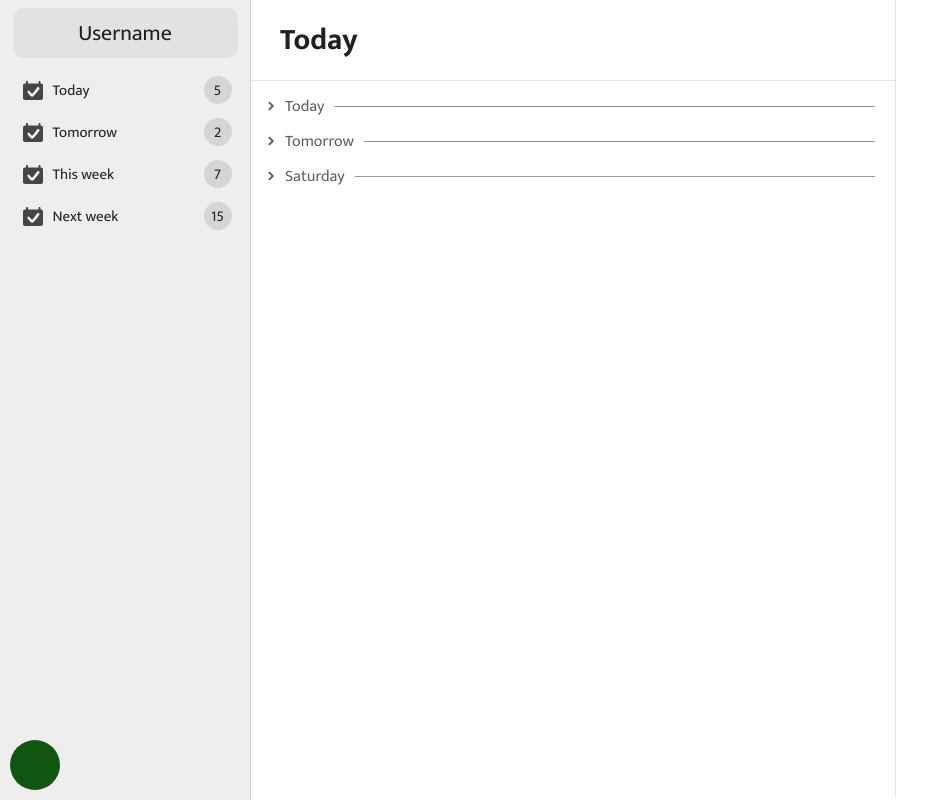
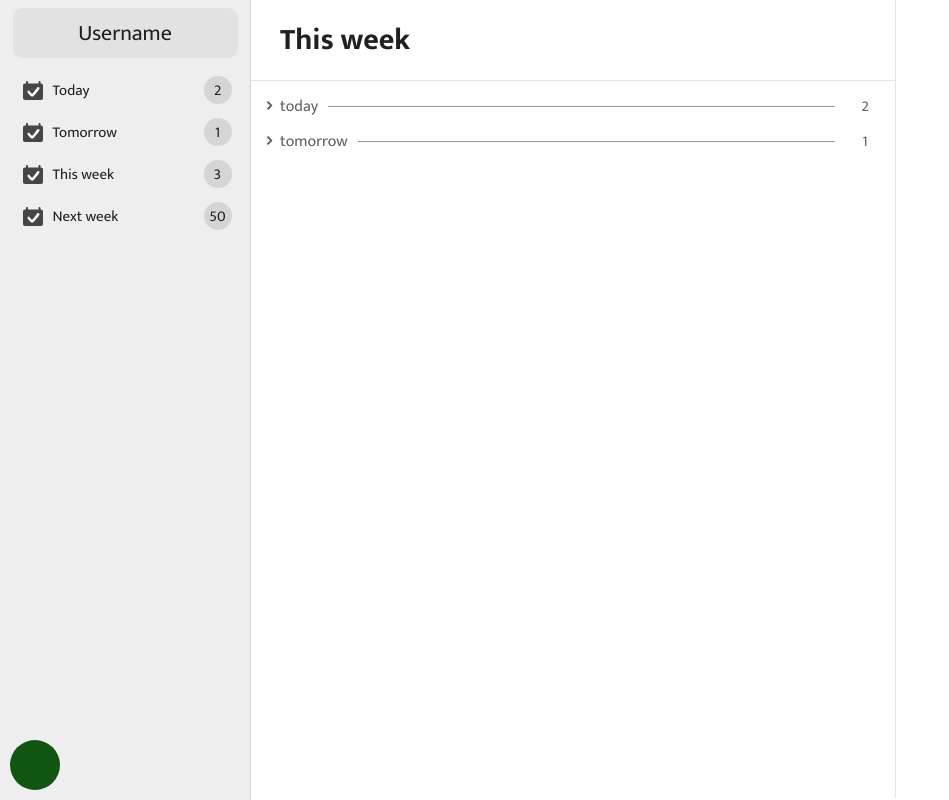
Before and after one commit to dotanek/todo, a React (Create React App) app: page / in a window 1280 px wide. Shown: the whole page, without its empty margins (0-949 px from the left). Built offline with nearby package versions, Linux system fonts and the light colour scheme.

Commit message:
Tasks are now grouped and displayed automatically.

```diff
--- a/src/components/List/Contents.jsx
+++ b/src/components/List/Contents.jsx
@@ -27,7 +27,7 @@ const Title = styled.div`
     font-weight: bold;
 `
 
-const Tasks = styled.div`
+const TaskGroups = styled.div`
     display: flex;
     flex-direction: column;
     width: 100%;
@@ -36,18 +36,43 @@ const Tasks = styled.div`
     overflow: auto;
 `
 
+class Contents extends Component {
+    state = {
+        taskView:'this-week',
+    }
 
-class Contents extends Component {
-    state = {  }
+    // -- Renders --
+
+    renderTaskGroups = () => {
+        const taskGroups = this.props.taskGroups;
+
+        switch(this.state.taskView) {
+            case 'today':
+                return <TaskGroup group={taskGroups[0]} tasks={taskGroups[0].tasks}></TaskGroup>
+
+            case 'tomorrow':
+                return <TaskGroup group={taskGroups[1]} tasks={taskGroups[1].tasks}></TaskGroup>
+
+            case 'this-week':
+                return taskGroups.map(g => {
+                    return <TaskGroup key={g.date} group={g} tasks={g.tasks} />
+                });
+
+            default:break;
+        }
+    }
+
     render() {
         return (
             <Container navToggle={this.props.navToggle}>
-                <Title>Today</Title>
-                <Tasks>
-                    <TaskGroup name='Today'></TaskGroup>
-                    <TaskGroup name='Tomorrow'></TaskGroup>
-                    <TaskGroup name='Saturday'></TaskGroup>
-                </Tasks>
+                <Title>This week</Title>
+                <TaskGroups>
+                    {this.renderTaskGroups()}
+                    {/*<TaskGroup name='Today' />
+                    <TaskGroup name='Tomorrow' />
+                    <TaskGroup name='Saturday' />
+                    <TaskGroup name='Completed' />*/}
+                </TaskGroups>
             </Container>
         );
     }
--- a/src/components/List/List.jsx
+++ b/src/components/List/List.jsx
@@ -14,23 +14,33 @@ const Container = styled.div`
 `
 
 const Button = styled.div`
-    position: fixed;
+    position: absolute;
     left: 10px;
     bottom: 10px;
     width: 50px;
     height: 50px;
     border-radius: 25px;
     background-color: #105510;
+    z-index: 1001;
 
     &:hover {
         cursor: pointer;
     }
 `
 
+const navTabs = {
+    today: { label: 'Today', id:'today'},
+    tomorrow: { label: 'Tomorrow', id:'tomorrow' },
+    thisWeek: { label: 'This week', id: 'this-week' },
+    nextWeek: { label: 'Next week', id: 'next-week' }
+}
+
 class List extends Component {
     state = {
         navToggle: (window.innerWidth >= 900),
-        detailsToggle: (window.innerWidth >= 700)
+        detailsToggle: (window.innerWidth >= 700),
+        taskGroups: [],
+        activeTab: navTabs.today
     }
 
     constructor(props) {
@@ -38,6 +48,8 @@ class List extends Component {
         this.navRef = React.createRef();
         this.buttonRef = React.createRef(); // This is temporary, will be deleted.
     }
+
+    // -- Events --
 
     onResizeWindow = () => {
         let navToggle;
@@ -81,13 +93,35 @@ class List extends Component {
     componentDidMount = () => {
         window.addEventListener('resize', this.onResizeWindow);
         window.addEventListener('click', this.onClickWindow);
+
+        // Grouping tasks by date.
+
+        let taskGroups = [];
+
+        const tasks = [
+            { id:'task1', description:'Wyrzucić śmieci.', date:'today' },
+            { id:'task2', description:'Zrobić pranie.', date:'today' },
+            { id:'task3', description:'Pamiętaj aby strzelić bujakę po mieście i dostać limo.', date:'tomorrow' },
+        ];
+
+        tasks.forEach(t => {
+            let target = taskGroups.find(g => g.date === t.date);
+
+            if (typeof target === 'undefined') {
+                taskGroups.push({ tasks:[t], date:t.date });
+            } else {
+                target.tasks.push(t);
+            }
+        });
+
+        this.setState({ taskGroups });
     }
 
     render() {
         return (
             <Container>
-                <Nav navRef={this.navRef} navToggle={this.state.navToggle}/>
-                <Contents navToggle={this.state.navToggle}/>
+                <Nav activeTab={this.state.activeTab} navRef={this.navRef} navToggle={this.state.navToggle} taskGroups={this.state.taskGroups}/>
+                <Contents navToggle={this.state.navToggle} taskGroups={this.state.taskGroups}/>
                 <Details detailsToggle={this.state.detailsToggle}/>
                 <Button ref={this.buttonRef} onClick={this.onClickButton}/>
             </Container>
--- a/src/components/List/Nav.jsx
+++ b/src/components/List/Nav.jsx
@@ -17,6 +17,7 @@ const Container = styled.div`
     border-right: 1px solid rgba(0,0,0,0.1);
     transition: 0.2s ease-in-out;
     margin-left: ${props => props.navToggle ? '0px' : '-250px'};
+    z-index: 1000;
 
     @media (max-width: 900px) {
         box-shadow: 0px 0px 20px rgba(0,0,0,0.2);
@@ -36,16 +37,28 @@ const User = styled.div`
 `
 
 class Nav extends Component {
-    state = {  }
+    state = { }
 
-    render() {
+    generateCounters = () => {
+        let counters = {};
+
+        let today = this.props.taskGroups.find(g => g.date === 'today');
+        counters.today = (typeof today !== 'undefined') ? today.tasks.length : 0;
+
+        let tomorrow = this.props.taskGroups.find(g => g.date === 'tomorrow');
+        counters.tomorrow = (typeof tomorrow !== 'undefined') ? tomorrow.tasks.length : 0;
+
+        return counters;
+    }
+
+    render() { // Each tab should be an object and have its own group picking function.
         return (
             <Container ref={this.props.navRef} navToggle={this.props.navToggle}>
                 <User>Username</User>
-                <NavItem label='Today' icon={iconToday} counter='5'/>
-                <NavItem label='Tomorrow' icon={iconToday} counter='2'/>
-                <NavItem label='This week' icon={iconToday} counter='7'/>
-                <NavItem label='Next week' icon={iconToday} counter='15'/>
+                <NavItem label='Today' icon={iconToday} counter={this.generateCounters().today} />
+                <NavItem label='Tomorrow' icon={iconToday} counter={this.generateCounters().tomorrow} />
+                <NavItem label='This week' icon={iconToday} counter='3'/>
+                <NavItem label='Next week' icon={iconToday} counter='50'/>
             </Container>
         );
     }
--- a/src/components/List/NavItem.jsx
+++ b/src/components/List/NavItem.jsx
@@ -7,7 +7,6 @@ const Container = styled.div`
     height: 40px;
     margin-top: 2px;
     border-radius: 5px;
-    /*border: 1px solid black;*/
     &:hover {
         background-color: rgba(0,0,0,0.1);
         cursor: pointer;
--- /dev/null
+++ b/src/components/List/Task.jsx
@@ -0,0 +1,57 @@
+import React, { Component } from 'react';
+import styled from 'styled-components';
+
+const Container = styled.div`
+    display: flex;
+    width: 100%;
+    height: 30px;
+    align-items: center;
+    font-size: 14px;
+    border: 1px solid rgba(0,0,0,0.1);
+    border-radius: 5px;
+    margin-top: 4px;
+    color: #303030;
+
+    &:hover {
+        background-color: rgba(0,0,0,0.1);
+        cursor: pointer;
+    }
+`
+
+const Checkbox = styled.input`
+    width: 10px;
+    height: 10px;
+    margin: 10px;
+    appearance: none;
+    border: 1px solid #404040;
+    transition: 0.1s ease-in-out;
+
+    &:hover {
+        cursor: pointer;
+    }
+
+    &:active {
+        width: 14px;
+        height: 14px;
+        margin: 8px;
+    }
+
+    &:checked {
+        background-color: #404040;
+    }
+`
+
+class Task extends Component {
+    state = { }
+
+    render() {
+        return (
+            <Container>
+                <Checkbox type='checkbox' />
+                {this.props.task.description}
+            </Container>
+        );
+    }
+}
+
+export default Task;
--- a/src/components/List/TaskGroup.jsx
+++ b/src/components/List/TaskGroup.jsx
@@ -1,12 +1,13 @@
 import React, { Component } from 'react';
 import styled from 'styled-components';
+
+import Task from './Task';
 
 const Container = styled.div`
     display: flex;
     flex-direction: column;
     width: 100%;
     padding-bottom: 5px;
-    /*border-bottom: 1px solid black;*/
 `
 
 const Label = styled.div`
@@ -17,18 +18,21 @@ const Label = styled.div`
     padding-left: 5px;
     font-size: 16px;
     color: #606060;
-    /*background-color: rgba(0,0,0,0.1);*/
+
+    &:hover {
+        cursor: pointer;
+    }
 `
 
 const Toggle = styled.div`
     position: relative;
     display: flex;
-    width: 30px;
+    width: 25px;
     height: 100%;
     justify-content: center;
     align-items: center;
-    /*align-items:background-color: rgba(0,0,0,0.1);*/
-    transform: rotate(-90deg);
+    transform: ${props => props.groupToggle ? 'translateY(-2px) rotate(0deg)' : 'rotate(-90deg)'};
+    transition: 0.2s ease-in-out;
 
     div {
         position: absolute;
@@ -40,12 +44,12 @@ const Toggle = styled.div`
 
 const Rect1 = styled.div`
     transform-origin: right bottom;
-    transform: translate(-3px,3px) rotate(45deg);
+    transform: translate(-3px,4px) rotate(45deg);
 `
 
 const Rect2 = styled.div`
     transform-origin: left bottom;
-    transform: translate(3px,3px) rotate(-45deg);
+    transform: translate(3px,4px) rotate(-45deg);
 `
 
 const Text = styled.div`
@@ -62,19 +66,69 @@ const Line = styled.div`
     border-bottom: 1px solid #999999;
 `
 
+const Amount = styled.div`
+    display: flex;
+    width: 20px;
+    justify-content: center;
+    align-items: center;
+    margin-right: 20px;
+    font-size: 15px;
+`
+
+const Tasks = styled.div`
+    display: flex;
+    flex-direction: column;
+    width: calc(100% - 60px);
+    padding-left: 30px;
+    padding-right: 30px;
+`
+
+const Placeholder = styled.div`
+    display: flex;
+    width: 100%;
+    align-items: center;
+    font-size: 15px;
+    color: #606060;
+`
+
 class TaskGroup extends Component {
-    state = {  }
+    state = {
+        groupToggle: false,
+    }
+
+     // -- Events --
+
+    onClickLabel = () => {
+        this.setState({ groupToggle:!this.state.groupToggle });
+    }
+
+    // -- Renders --
+
+    renderTasks = () => {
+        if (this.props.tasks && this.props.tasks.length > 0) {
+            return this.props.tasks.map(t => {
+                return <Task key={t.id} task={t} />
+            });
+        } else {
+            return <Placeholder>There are no tasks for this day.</Placeholder>
+        }
+    }
+
     render() {
         return (
             <Container>
-                <Label>
-                    <Toggle>
+                <Label onClick={this.onClickLabel}>
+                    <Toggle groupToggle={this.state.groupToggle}>
                         <Rect1 />
                         <Rect2 />
                     </Toggle>
-                    <Text>{this.props.name}</Text>
+                    <Text>{this.props.group.date}</Text>
                     <Line />
+                    <Amount>{this.props.tasks.length}</Amount>
                 </Label>
+                <Tasks>
+                    {this.state.groupToggle && this.renderTasks()}
+                </Tasks>
             </Container>
         );
     }
```
